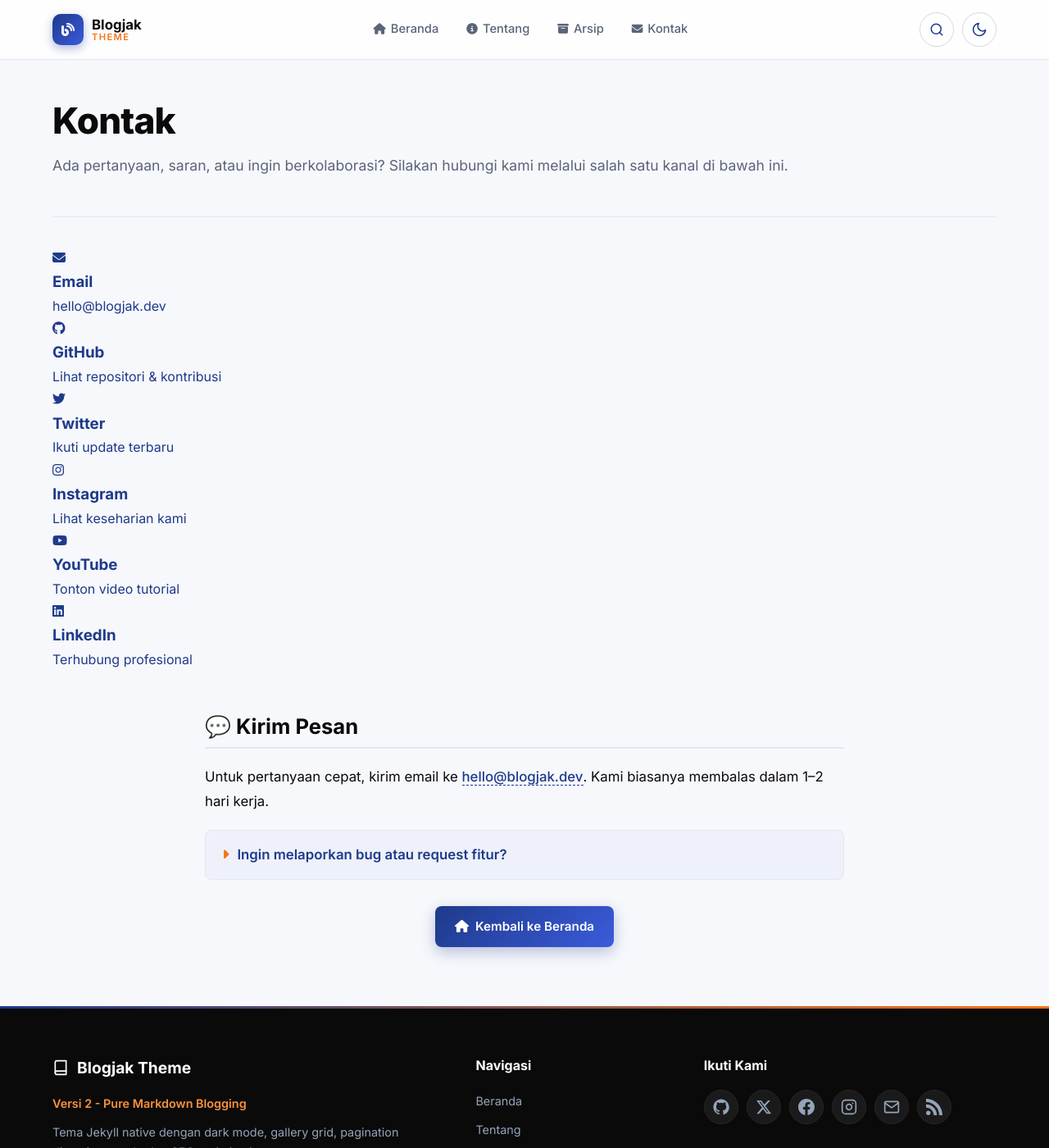
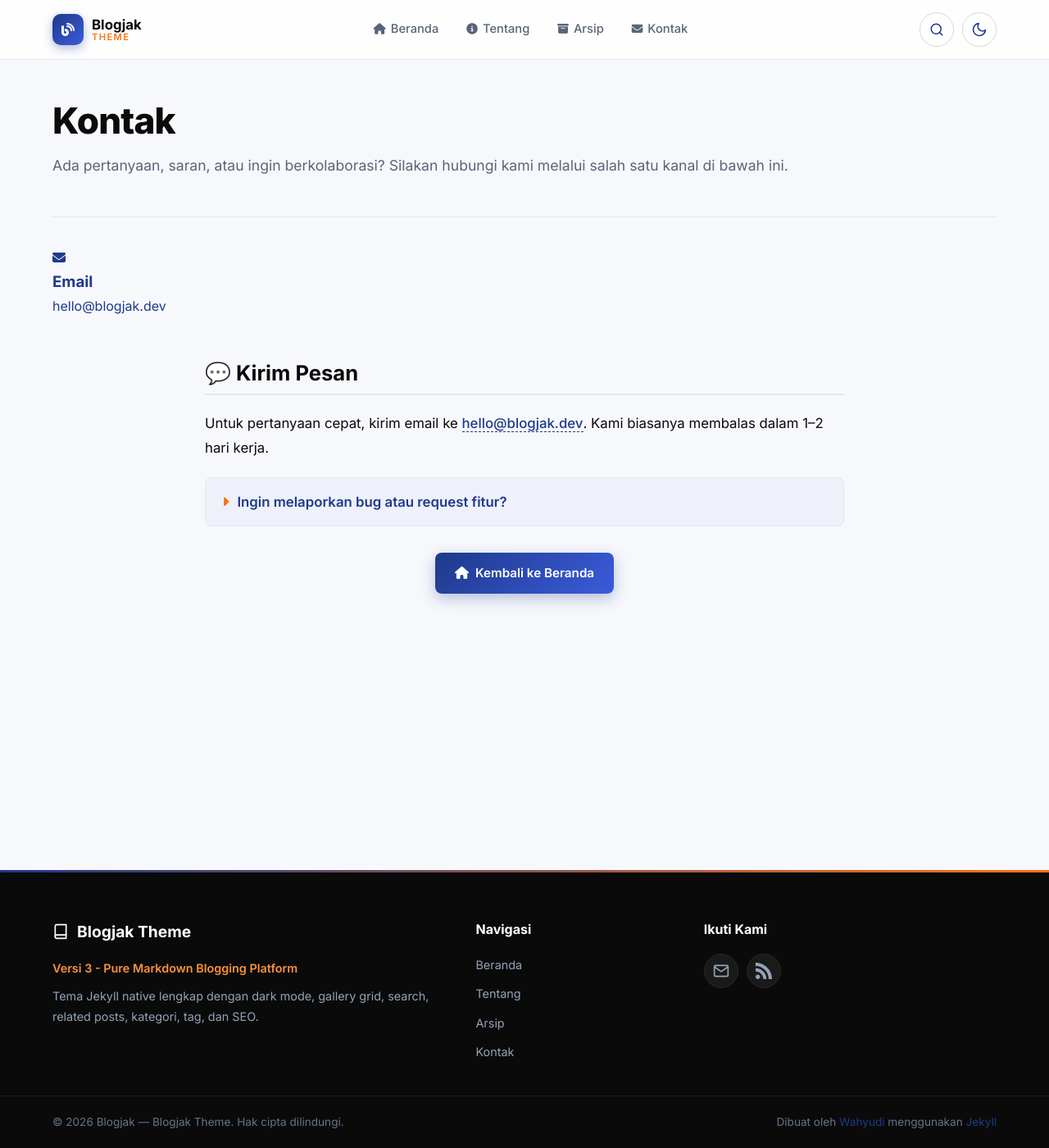
Before and after one commit to blogjak/blogjak-theme, a Jekyll site: the page built from contact.md, in a window 1280 px wide and 1400 px high. Shown: the whole window at 82% size. Built offline with Jekyll 4.4.1, drawn with Linux system fonts in a browser that asks for light colours; some of the changed lines change nothing that is shown; some of the changed text lies outside the part shown.

Commit message:
Update _config.yml

```diff
--- a/_config.yml
+++ b/_config.yml
@@ -1,21 +1,27 @@
 # ============================================
-# Blogjak Theme Versi 2.1 — SEO & Search Enhanced
+# Blogjak Theme Versi 3.0 — Konfigurasi Jekyll
 # ============================================
 
 title: "Blogjak Theme"
-tagline: "Versi 2 - Pure Markdown Blogging"
-description: "Tema Jekyll native dengan dark mode, gallery grid, pagination dinamis, search, dan SEO optimization."
+tagline: "Versi 3 - Pure Markdown Blogging Platform"
+description: "Tema Jekyll native lengkap dengan dark mode, gallery grid, search, related posts, kategori, tag, dan SEO."
 author: "Blogjak"
 email: "hello@blogjak.dev"
+version: "3.0.0"
 
-# ====== PENTING: URL & BASEURL ======
+# ====== URL & BASEURL ======
+# Sesuaikan dengan deployment Anda:
+# - GitHub Pages repo: baseurl: "/blogjak-theme"
+# - Root domain:       baseurl: ""
+# - Subfolder:         baseurl: "/nama-folder"
 url: "https://username.github.io"
 baseurl: "/blogjak-theme"
 
-# ---------- Build Settings ----------
+# ====== Build Settings ======
 markdown: kramdown
 highlighter: rouge
-permalink: /:categories/:year/:month/:day/:title/
+# PERUBAHAN v3.0: permalink tanpa tanggal & tag
+permalink: /:categories/:title/
 timezone: Asia/Jakarta
 
 kramdown:
@@ -23,11 +29,11 @@
   syntax_highlighter: rouge
   hard_wrap: false
 
-# ---------- Pagination ----------
+# ====== Pagination ======
 paginate: 6
 paginate_path: "/page/:num/"
 
-# ---------- Plugins ----------
+# ====== Plugins ======
 plugins:
   - jekyll-paginate
   - jekyll-feed
@@ -35,7 +41,7 @@
   - jekyll-seo-tag
   - jekyll-redirect-from
 
-# ---------- SEO Defaults ----------
+# ====== Language & SEO ======
 lang: id_ID
 logo: "/assets/images/logo.png"
 
@@ -45,36 +51,27 @@
 
 social:
   name: Blogjak Theme
-  github: "https://github.com/blogjak"
-  twitter: "https://twitter.com/blogjak"      # atau X: https://x.com/blogjak
-  facebook: "https://facebook.com/blogjakcom"
-  instagram: "https://instagram.com/blogjak"
-  youtube: ""
-  linkedin: ""
-  tiktok: ""
-  telegram: ""
-  whatsapp: ""
-  pinterest: ""
-  reddit: ""
-  discord: ""
-  medium: ""
-  devto: ""
-  rss: "/feed.xml"                            # otomatis dari jekyll-feed
+  links:
+    - https://github.com/blogjak
+    - https://twitter.com/blogjak
 
-# ---------- Search ----------
+# ====== Search Engine Verification ======
+google_site_verification: ""
+bing_site_verification: ""
+yandex_site_verification: ""
+
+# ====== Search ======
 search:
   enabled: true
   placeholder: "Cari artikel..."
   max_results: 10
-  excerpt_length: 150
 
-# ---------- Related Posts ----------
+# ====== Related Posts ======
 related:
   enabled: true
   count: 3
-  strategy: categories   # options: categories, tags, both
 
-# ---------- Defaults ----------
+# ====== Defaults ======
 defaults:
   - scope:
       path: ""
@@ -88,7 +85,26 @@
     values:
       layout: "default"
 
-# ---------- Exclude ----------
+# ====== Social Links (footer) ======
+# PERUBAHAN v3.0: pindah dari `social:` ke `social_links:`
+# Kosongkan ("") untuk menyembunyikan ikon
+social_links:
+  github: "https://github.com/blogjak"
+  twitter: "https://twitter.com/blogjak"
+  facebook: "https://facebook.com/blogjak"
+  instagram: "https://instagram.com/blogjak"
+  youtube: "https://youtube.com/@blogjak"
+  linkedin: "https://linkedin.com/in/blogjak"
+  tiktok: ""
+  telegram: ""
+  whatsapp: ""
+  pinterest: ""
+  reddit: ""
+  discord: ""
+  medium: ""
+  devto: ""
+
+# ====== Exclude ======
 exclude:
   - Gemfile
   - Gemfile.lock
```
